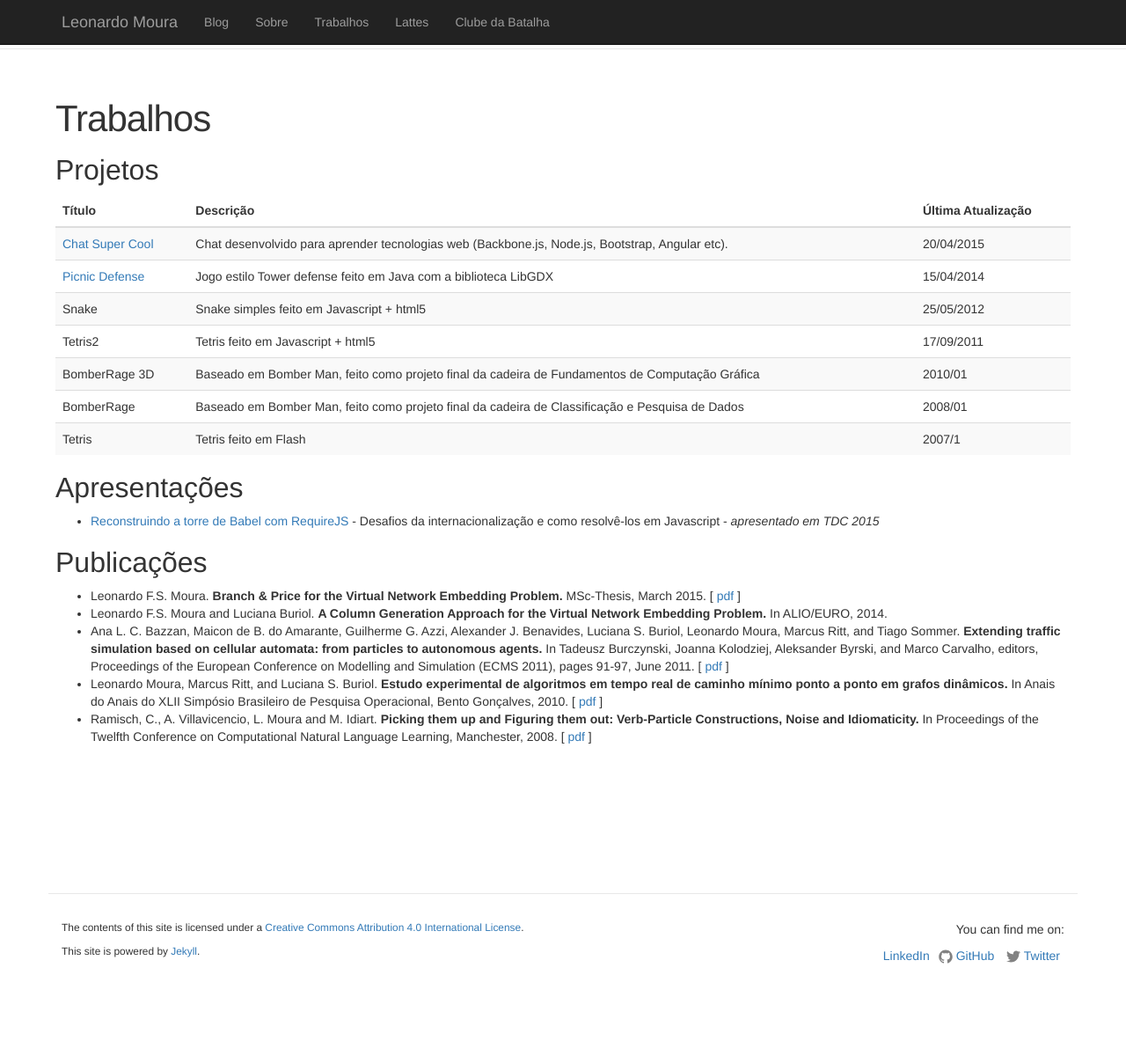
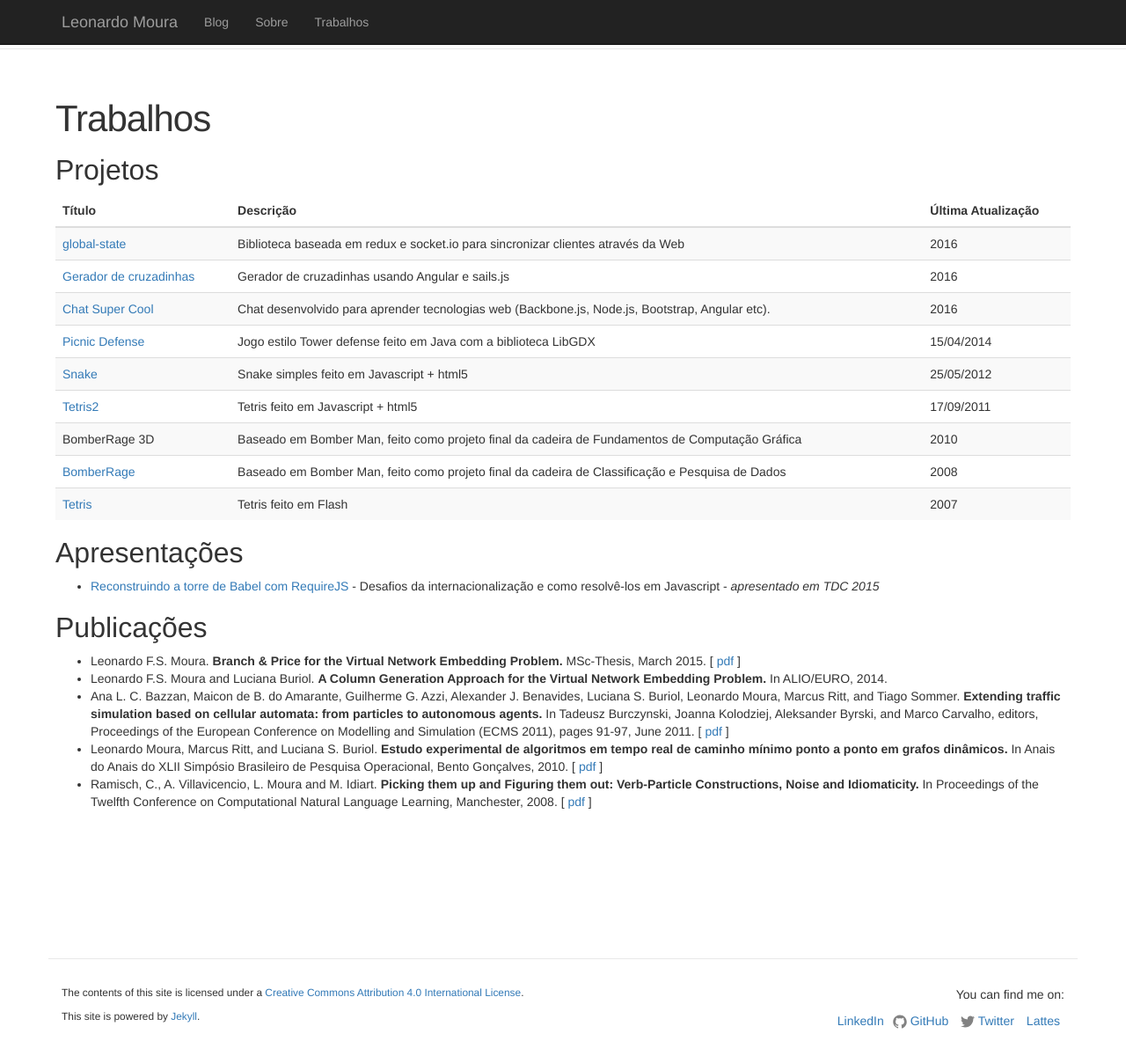
Before and after one commit to lfsmoura/lfsmoura.github.io, a Jekyll site: the page built from trabalhos.html, in a window 1280 px wide and 1210 px high. Shown: the whole window at 88% size. Built offline with Jekyll 4.4.1, drawn with Linux system fonts in a browser that asks for light colours; nearby versions of some CDN libraries.

Commit message:
Update works and menu

```diff
--- a/_config.yml
+++ b/_config.yml
@@ -30,6 +30,3 @@ pages_list:
   Blog: '/blog/'
   Sobre: '/about/'
   Trabalhos: '/trabalhos/'
-  Lattes: http://lattes.cnpq.br/3495887322246706
-  Clube da Batalha: http://clubedabatalha.com.br
-#  Consultoria: '/consultoria'
--- a/_data/projects.yml
+++ b/_data/projects.yml
@@ -1,7 +1,17 @@
+- title: global-state
+  desc: "Biblioteca baseada em redux e socket.io para sincronizar clientes através da Web"
+  url: "/javascript/bibliotecas/2016/06/02/global-state-redux.html"
+  lastupdate: 2016
+
+- title: Gerador de cruzadinhas
+  desc: "Gerador de cruzadinhas usando Angular e sails.js"
+  url: "http://nicecross.herokuapp.com/"
+  lastupdate: 2016
+
 - title: Chat Super Cool
   desc: "Chat desenvolvido para aprender tecnologias web (Backbone.js, Node.js, Bootstrap, Angular etc)."
   url: "/projetos/2015/04/20/chat-backbone-node-express.html"
-  lastupdate: 20/04/2015
+  lastupdate: 2016
 
 - title: Picnic Defense
   desc: Jogo estilo Tower defense feito em Java com a biblioteca LibGDX
@@ -10,21 +20,25 @@
 
 - title: Snake
   desc: Snake simples feito em Javascript + html5
+  url: "http://inf.ufrgs.br/~lfsmoura/jogos/snake.html"
   lastupdate: 25/05/2012
 
 - title: Tetris2
   desc: Tetris feito em Javascript + html5
+  url: "http://inf.ufrgs.br/~lfsmoura/jogos/tetris2.html"
   lastupdate: 17/09/2011
 
 - title: BomberRage 3D
   desc: Baseado em Bomber Man, feito como projeto final da cadeira de Fundamentos de Computação Gráfica
-  lastupdate: 2010/01
+  lastupdate: 2010
 
 - title: BomberRage
   desc: Baseado em Bomber Man, feito como projeto final da cadeira de Classificação e Pesquisa de Dados
-  lastupdate: 2008/01
+  url: "http://inf.ufrgs.br/~lfsmoura/jogos/bomber.html"
+  lastupdate: 2008
 
 - title: Tetris
   type: game
   desc: Tetris feito em Flash
-  lastupdate: 2007/1
+  url: "http://inf.ufrgs.br/~lfsmoura/jogos/tetris.html"
+  lastupdate: 2007
--- a/_includes/footer.html
+++ b/_includes/footer.html
@@ -16,6 +16,9 @@
         </li>
         <li>
           {% include twitter.html %}
+        </li>
+        <li>
+          <a href="http://lattes.cnpq.br/3495887322246706">Lattes</a>
         </li>
       </ul>
     </div>
```
